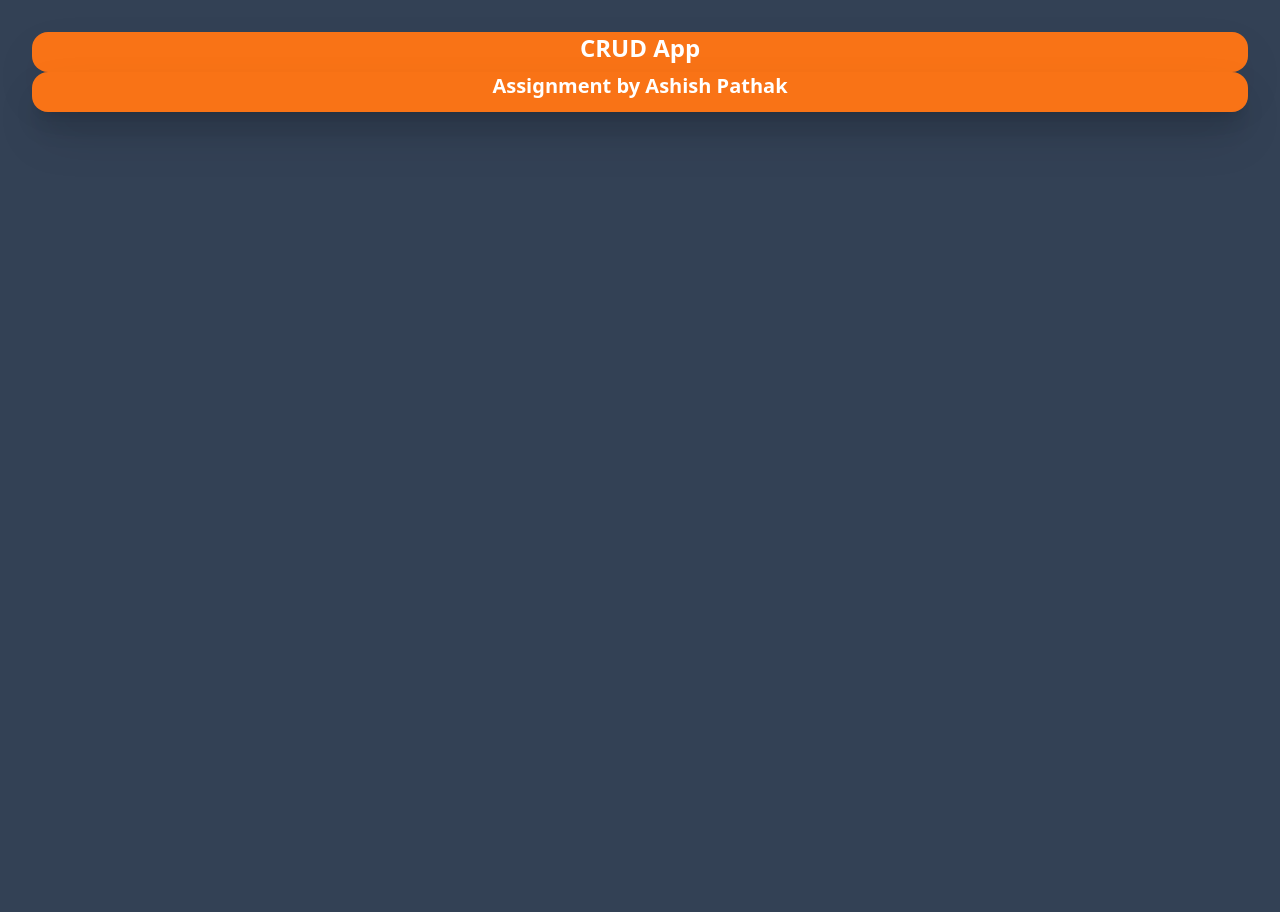
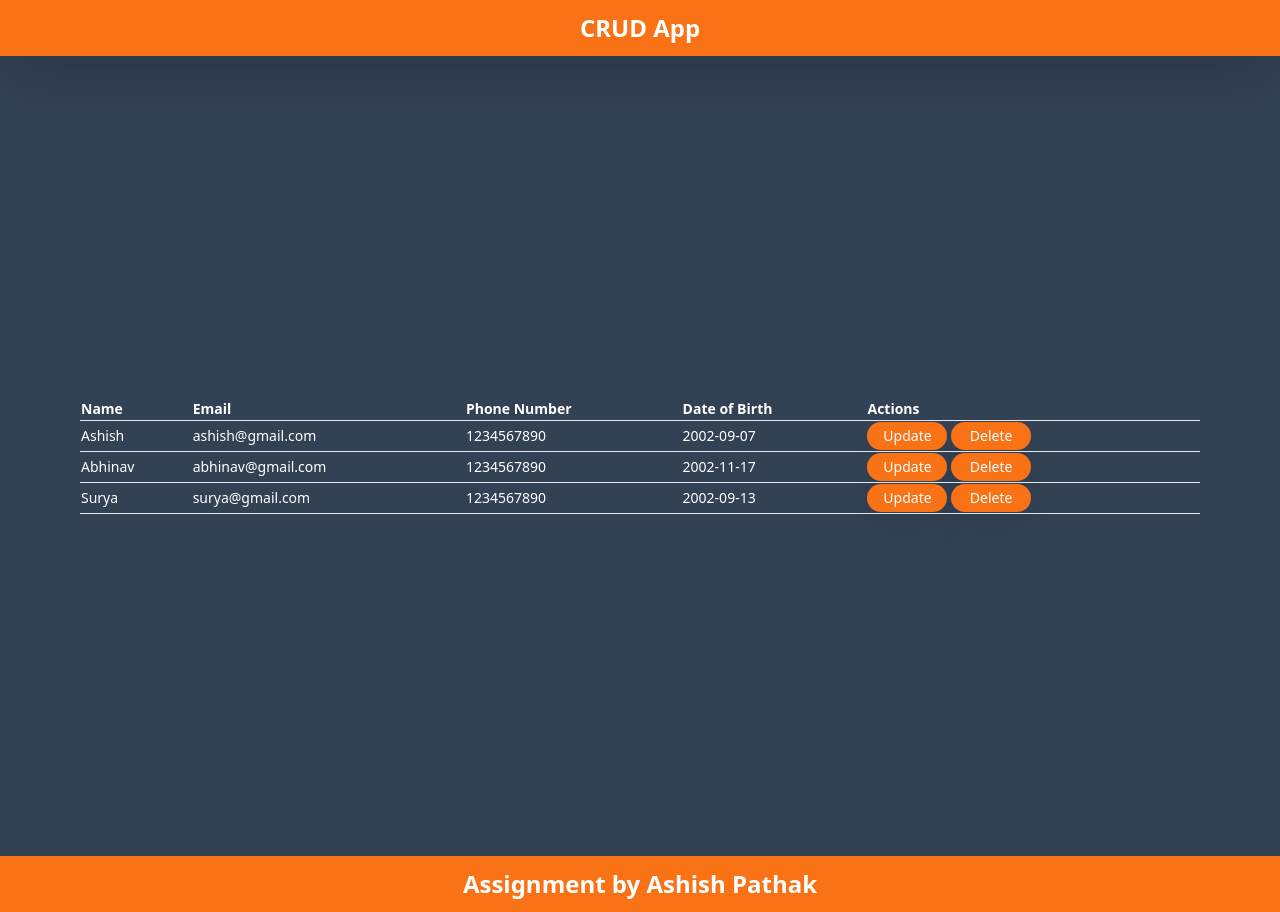
Before and after one commit to ashishpathak1470/Assignment, a React (Vite) app in the folder CRUD/: page /detail in a window 1280 px wide. Before the commit the page ends 800 px from the top, so only its background shows below. Built offline with nearby package versions, Linux system fonts and the light colour scheme.

Commit message:
details.jsx updated

```diff
--- a/CRUD/src/comp/Card.jsx
+++ b/CRUD/src/comp/Card.jsx
@@ -2,7 +2,7 @@ import React from "react";
 import { Link } from "react-router-dom";
 function Card({ name, imgadd }) {
   return (
-    <div className="w-[300px] rounded-md border border-orange-500 shadow-2xl">
+    <div className="w-[300px] rounded-md border border-orange-500 shadow-2xl border-opacity-100">
       <img src={imgadd} alt="Person" className="rounded-t-md object-cover" />
       <div className="p-4">
         <button
--- a/CRUD/src/comp/Details.jsx
+++ b/CRUD/src/comp/Details.jsx
@@ -1,30 +1,43 @@
-import React, { useState } from "react";
+import React, { useEffect, useState } from "react";
+import { dummydata } from "../dummy_data";
+function Details() {
 
-function Details() {
-  const [data, setData] = useState([]);
+  const [data, setData] = useState([])
 
-  // Function to delete data by index
-  const handleDelete = (index) => {
-    setData((prevData) => prevData.filter((_, i) => i !== index));
-  };
+  useEffect(()=>{
+    setData(dummydata)
+  },[])
 
-  // Function to update data by index
-  const handleUpdate = (index, updatedData) => {
-    setData((prevData) => prevData.map((item, i) => (i === index ? updatedData : item)));
-  };
 
   return (
-    <div>
-      {data.map((item, index) => (
-        <div key={index}>
-          <p>Name: {item.name}</p>
-          <p>Email: {item.email}</p>
-          <p>Phone Number: {item.phoneNumber}</p>
-          <p>Date of Birth: {item.dob}</p>
-          <button onClick={() => handleUpdate(index, { ...item, name: "Updated Name" })}>Update</button>
-          <button onClick={() => handleDelete(index)}>Delete</button>
-        </div>
-      ))}
+    <div className="h-screen flex items-center justify-center md:justify-center text-white mx-20" >
+      <table className="min-w-full text-left text-sm font-light">
+        <thead className="border-b font-medium dark:border-neutral-500">
+          <tr>
+            <th>Name</th>
+            <th>Email</th>
+            <th>Phone Number</th>
+            <th>Date of Birth</th>
+            <th>Actions</th>
+          </tr>
+        </thead>
+        <tbody>
+          {data.map((item) => (
+            <tr className="border-b dark:border-neutral-500">
+              <td>{item.Name}</td>
+              <td>{item.Email}</td>
+              <td>{item.PhoneNumber}</td>
+              <td>{item.Dob}</td>
+              <td>
+                <div className="flex">
+                <button className="bg-orange-500 rounded-2xl w-20 h-7 shadow-2xl flex items-center justify-center flex-col hover:bg-orange-700">Update</button>&nbsp;
+                <button className="bg-orange-500 rounded-2xl w-20 h-7 shadow-2xl flex items-center justify-center flex-col hover:bg-orange-700">Delete</button>
+                </div>
+              </td>
+            </tr>
+          ))}
+        </tbody>
+      </table>
     </div>
   );
 }
--- a/CRUD/src/comp/Footer.jsx
+++ b/CRUD/src/comp/Footer.jsx
@@ -2,11 +2,9 @@ import React from "react";
 
 function Footer() {
   return (
-    <footer class="rounded-2xl shadow-xl ">
-      <div class="bg-orange-500 w-full h-10 rounded-2xl shadow-2xl">
-        <h1 className="font-bold text-xl text-white">Assignment by Ashish Pathak</h1>
-      </div>
-    </footer>
+    <div className="bg-orange-500 w-full h-14 shadow-2xl flex items-center justify-center">
+      <h1 className="font-bold text-2xl text-white">Assignment by Ashish Pathak</h1>
+    </div>
   );
 }
 
--- a/CRUD/src/comp/Form.jsx
+++ b/CRUD/src/comp/Form.jsx
@@ -1,5 +1,5 @@
 import React, { useState } from "react";
-import { useHistory } from "react-router-dom";
+
 
 function Form() {
   const [formData, setFormData] = useState({
@@ -8,8 +8,6 @@ function Form() {
     phoneNumber: "",
     dob: ""
   });
-
-  const history = useHistory();
 
   const handleChange = (e) => {
     const { name, value } = e.target;
@@ -21,9 +19,9 @@ function Form() {
 
   const handleSubmit = (e) => {
     e.preventDefault();
-    // Pass formData to the next page using React Router
+    // Pass formData to the "details" page using React Router
     history.push({
-      pathname: "/display",
+      pathname: "/details",
       state: { formData }
     });
     // Alert that the data has been submitted
@@ -33,43 +31,43 @@ function Form() {
   return (
     <>
       <div className="h-screen flex items-center flex-col justify-center md:justify-center text-white">
-        <div className="w-[300px] rounded-md border border-orange-500 shadow-2xl">
+        <div className="w-[300px] rounded-md border border-orange-500 shadow-2xl flex items-center justify-center flex-col">
           <h1 className="items-center m-2 font-bold">Fill the details of the Entity</h1>
           <form onSubmit={handleSubmit}>
             <div className="m-5">
-              <label>
-                Name
-                <div className="m-1 text-black">
+              <label className="flex items-center justify-center flex-col">
+                Name :
+                <div className="m-1 text-black flex items-center justify-center">
                   <input type="text" name="name" value={formData.name} onChange={handleChange} />
                 </div>
               </label>
             </div>
             <div className="m-5">
-              <label>
-                Email
+              <label className="flex items-center justify-center flex-col">
+                Email :
                 <div className="m-1 text-black">
                   <input type="email" name="email" value={formData.email} onChange={handleChange} />
                 </div>
               </label>
             </div>
             <div className="m-5">
-              <label>
-                Phone Number
+              <label className="flex items-center justify-center flex-col">
+                Phone Number :
                 <div className="m-1 text-black">
-                  <input type="tel" name="phoneNumber" value={formData.phoneNumber} onChange={handleChange} />
+                  <input type="number" name="phoneNumber" value={formData.phoneNumber} onChange={handleChange} />
                 </div>
               </label>
             </div>
             <div className="m-5">
-              <label>
-                Date of Birth
+              <label className="flex items-center justify-center flex-col">
+                Date of Birth :
                 <div className="m-1 text-black">
                   <input type="date" name="dob" value={formData.dob} onChange={handleChange} />
                 </div>
               </label>
             </div>
-            <div className="m-5">
-              <button type="submit" className="bg-orange-500 rounded-2xl w-20 h-7 shadow-2xl text-center">
+            <div className="m-5 flex items-center justify-center flex-col">
+              <button type="submit" className="bg-orange-500 rounded-2xl w-20 h-7 shadow-2xl flex items-center justify-center flex-col">
                 Create
               </button>
             </div>
--- a/CRUD/src/comp/Header.jsx
+++ b/CRUD/src/comp/Header.jsx
@@ -2,7 +2,7 @@ import React from "react";
 
 function Header() {
   return (
-    <div className="bg-orange-500 w-full h-10 rounded-2xl shadow-2xl">
+    <div className="bg-orange-500 w-full h-14 shadow-2xl flex items-center justify-center">
         <h1 className="font-bold text-2xl text-white">CRUD App</h1>
     </div>
   );
--- /dev/null
+++ b/CRUD/src/dummy_data.js
@@ -0,0 +1,20 @@
+export const dummydata = [
+    {
+        Name: 'Ashish',
+        Email: 'ashish@gmail.com',
+        PhoneNumber: '1234567890',
+        Dob: '2002-09-07'
+    },
+    {
+        Name: 'Abhinav',
+        Email: 'abhinav@gmail.com',
+        PhoneNumber: '1234567890',
+        Dob: '2002-11-17'
+    },
+    {
+        Name: 'Surya',
+        Email: 'surya@gmail.com',
+        PhoneNumber: '1234567890',
+        Dob: '2002-09-13'
+    }
+];
--- a/CRUD/src/main.jsx
+++ b/CRUD/src/main.jsx
@@ -1,6 +1,5 @@
 import React from "react";
 import ReactDOM from "react-dom/client";
-import App from "./App.jsx";
 import "./index.css";
 import {
   Route,
```
